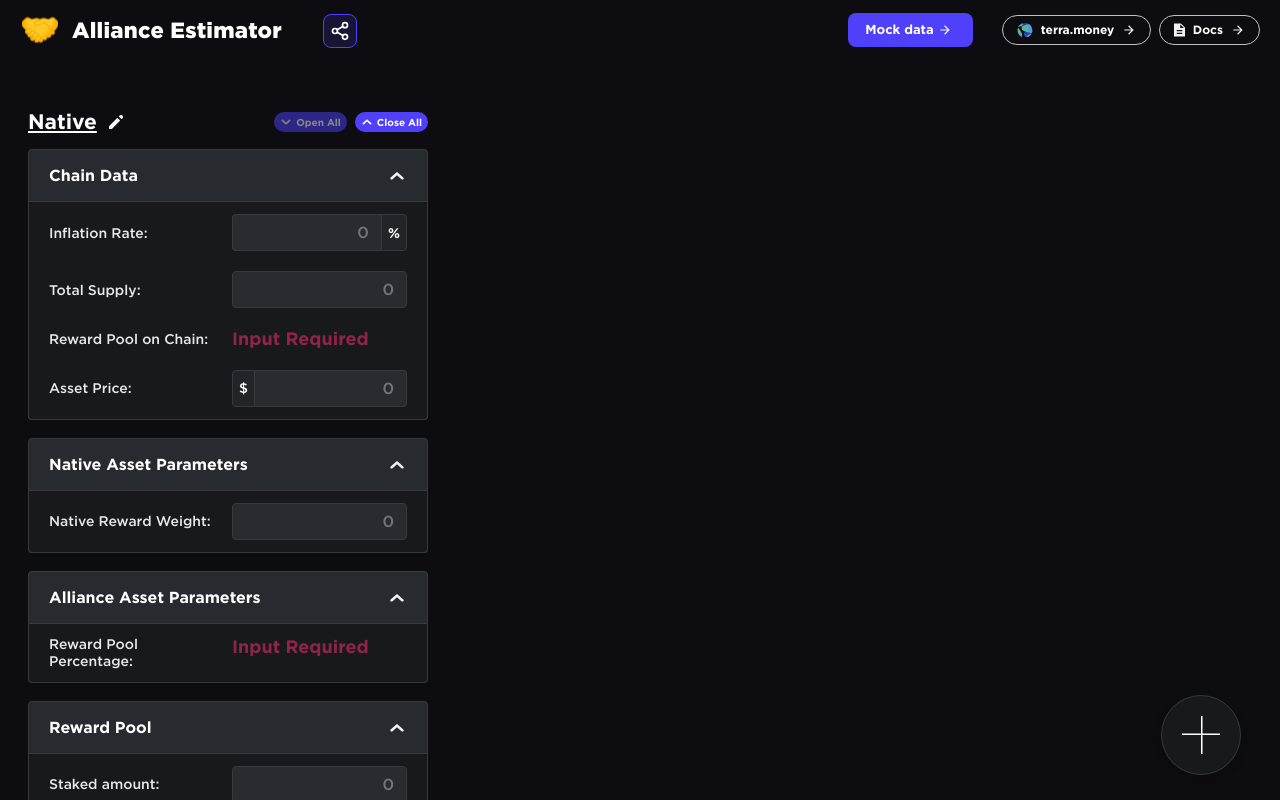
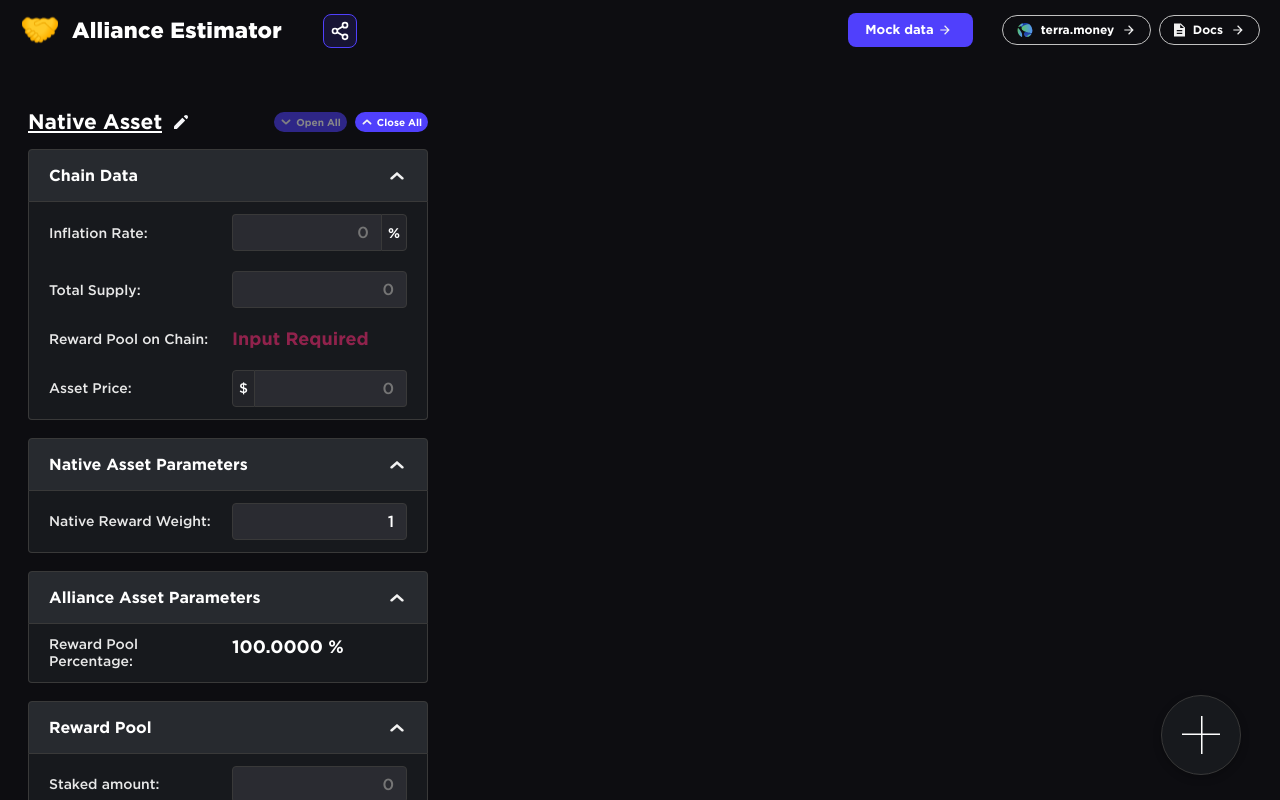
Before and after one commit to terra-money/alliance-estimator, a React (Create React App) app: page / in a window 1280 px wide. Shown: the top 800 px of the page. Built offline with nearby package versions, Linux system fonts and the light colour scheme.

Commit message:
Update AppStateProvider.tsx

```diff
--- a/src/contexts/AppStateProvider.tsx
+++ b/src/contexts/AppStateProvider.tsx
@@ -42,12 +42,12 @@
   // state
   const [nativeInputValues, setNativeInputValues] =
     useLocalStorage<NativeInputValues>("nativeAsset", {
-      columnName: "Native",
+      columnName: "Native Asset",
       inflationRate: NaN, // Chain Data - Annual Inflation Rate
       lsdAnnualEstimate: NaN, // Chain Data - Annual Estimated LSD Growth Rate
       totalTokenSupply: NaN, // Chain Data - Total Token Supply
       assetPrice: NaN, // Chain Data - Asset Price
-      allianceRewardWeight: NaN, // Alliance Asset Parameters - Alliance Reward Weight
+      allianceRewardWeight: 1, // Alliance Asset Parameters - Alliance Reward Weight
       assetStakedInAlliance: NaN, // Reward Pool - Asset Staked in Alliance
       denom: "LUNA",
     });
```
